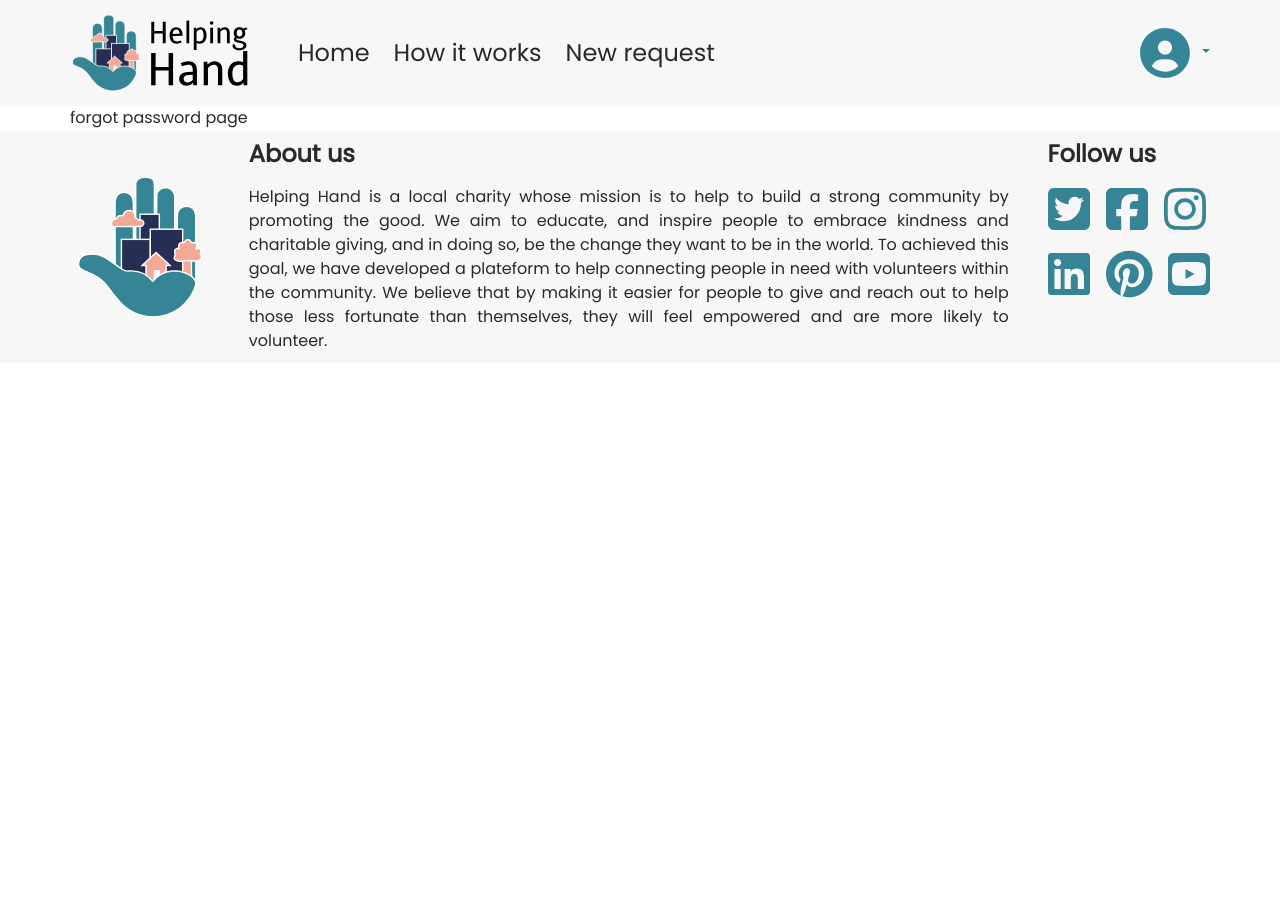
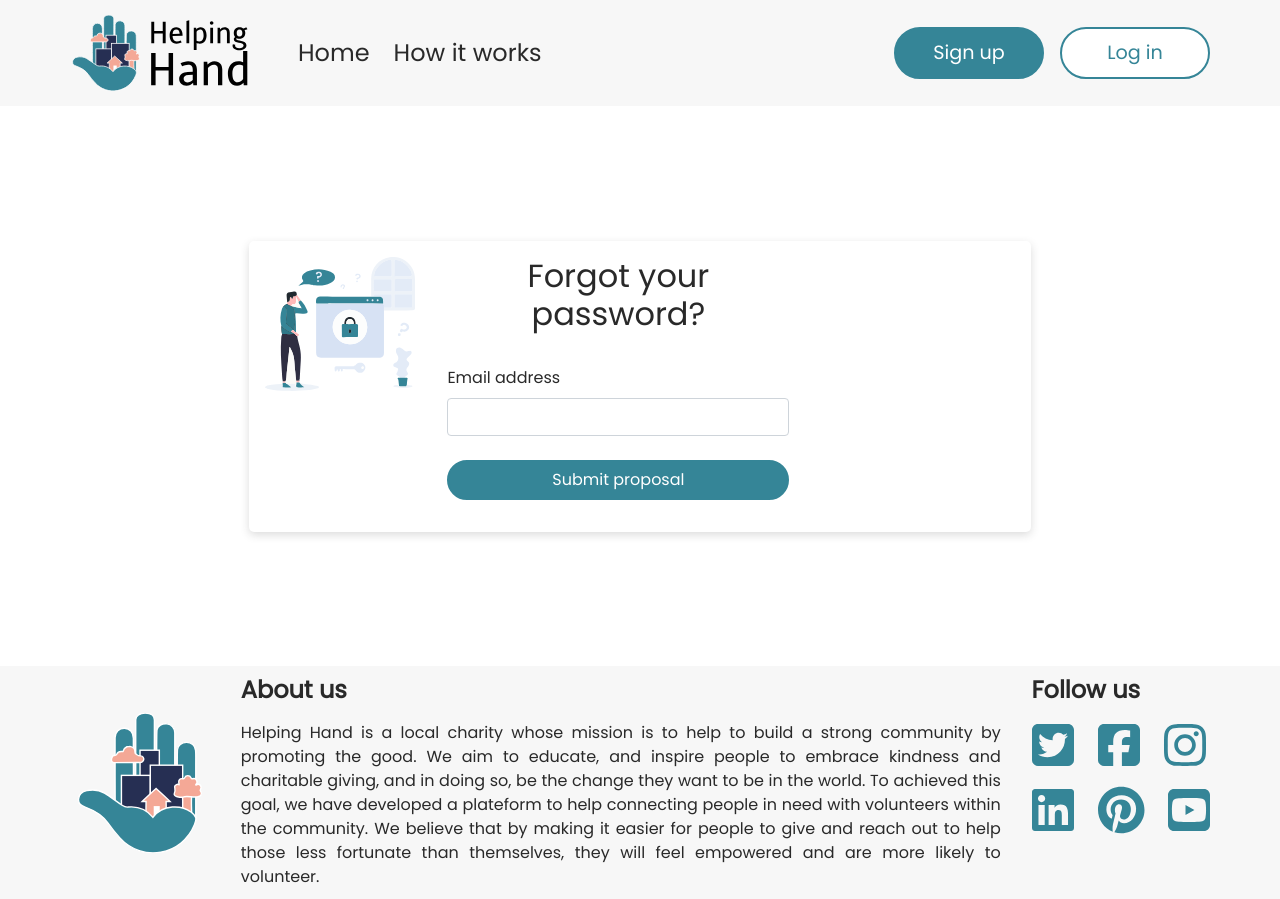
Before and after one commit to MathieuParadis/helping-hand, a React (Create React App) app: page /forgotten-password in a window 1280 px wide. Before the commit the page ends 840 px from the top, so only its background shows below. Built offline with nearby package versions, Linux system fonts and the light colour scheme.

Commit message:
edited reset password page

```diff
--- a/src/components/Footer.jsx
+++ b/src/components/Footer.jsx
@@ -28,7 +28,7 @@ const Footer = () => {
               <FontAwesomeIcon icon="fa-brands fa-twitter-square" size="3x" className="navlink"/>
             </a>
             <a href="https://facebook.com/" target="_blank">
-              <FontAwesomeIcon icon="fa-brands fa-facebook-square" size="3x" className="navlink mx-3"/>
+              <FontAwesomeIcon icon="fa-brands fa-facebook-square" size="3x" className="navlink mx-4"/>
             </a>
             <a href="https://instagram.com/" target="_blank">
               <FontAwesomeIcon icon="fa-brands fa-instagram" size="3x" className="navlink"/>
@@ -39,7 +39,7 @@ const Footer = () => {
               <FontAwesomeIcon icon="fa-brands fa-linkedin" size="3x" className="navlink"/>
             </a>
             <a href="https://facebook.com/" target="_blank">
-              <FontAwesomeIcon icon="fa-brands fa-pinterest" size="3x" className="navlink mx-3"/>
+              <FontAwesomeIcon icon="fa-brands fa-pinterest" size="3x" className="navlink mx-4"/>
             </a>
             <a href="https://instagram.com/" target="_blank">
               <FontAwesomeIcon icon="fa-brands fa-youtube-square" size="3x" className="navlink"/>
--- a/src/components/HamburgerMenu.jsx
+++ b/src/components/HamburgerMenu.jsx
@@ -3,7 +3,7 @@ import React from 'react';
 import { NavLink } from 'react-router-dom';
 
 const HamburgerMenu = () => {
-  let loggedIn = true;
+  let loggedIn = false;
 
   const handleMenu = () => {
     document.querySelector(".span1").classList.toggle("clicked");
--- a/src/components/Navigation.jsx
+++ b/src/components/Navigation.jsx
@@ -34,7 +34,7 @@ const Navigation = () => {
     alert("logging out");
   }
 
-  let loggedIn = true;
+  let loggedIn = false;
 
   return (
     <>
--- a/src/pages/Auth/ForgottenPassword.jsx
+++ b/src/pages/Auth/ForgottenPassword.jsx
@@ -5,9 +5,39 @@ import React from 'react';
 import forgotten_password_illustration from '../../assets/images/forgotten_password_illustration.svg';
 
 const ForgottenPassword = () => {
+  const postResetPasswordRequest = (e) => {
+    alert("reset password request");
+  }
+
   return (
     <div className="forgotten-password">
-      forgot password page
+      <div class="container d-flex justify-content-center align-items-center">
+        <div class="box box-shadow border-radius-5 p-3 d-flex">
+          <div className="box-left d-none d-md-block pe-md-3">
+            <img src={forgotten_password_illustration} alt="Forgotten password illustration" className="illustration" />
+          </div>
+          <div className="box-right ps-md-3">
+            <h2 className="text-center pb-4">Forgot your<br></br>password?</h2>
+
+          <div className="form-container">
+            <form onSubmit={postResetPasswordRequest}>
+              <div className="mb-3">
+                <label htmlFor="email" className="form-label">Email address</label>
+                <input type="email" className="form-control" id="email" aria-describedby="email input field" placeholder="" required />
+              </div>
+              <div className="mt-4">
+                <button type="submit" className="btn button-primary w-100 text-white mb-3" id="register_btn">Submit proposal</button>
+              </div>
+            </form>
+          </div>
+
+
+
+
+
+          </div>
+        </div>
+      </div>
     </div>
   );
 };
--- a/src/styles/_settings.scss
+++ b/src/styles/_settings.scss
@@ -126,6 +126,7 @@ a {
   cursor: pointer;
 }
 
+// -------------------- BUTTON CLASSES -------------------- //
 .button-w150 {
   width: 150px;
   padding: 10px;
@@ -161,6 +162,8 @@ a {
   }
 }
 
+
+// -------------------- FONT COLOR CLASSES -------------------- //
 .text-primary {
   color: var(--prim-color);
 }
@@ -184,3 +187,22 @@ a {
 .text-justify {
   text-align: justify;
 }
+
+// -------------------- BOX SHADOW CLASSES -------------------- //
+.box-shadow {
+  box-shadow: 0 3px 8px rgba(50, 50, 50, 0.17);
+}
+
+// -------------------- BORDER CLASSES -------------------- //
+.border-radius-5 {
+  border-radius: 5px;
+}
+
+.border-radius-top-5 {
+  border-radius: 5px 5px 0 0 !important;
+
+}
+
+.border-radius-bottom-5 {
+  border-radius: 0 0 5px 5px !important;
+}
--- a/src/styles/pages/_forgotten_password.scss
+++ b/src/styles/pages/_forgotten_password.scss
@@ -1,3 +1,17 @@
-// .forgotten-password {
+.forgotten-password {
+  .container {
+    min-height: 70vh;
+    width: 100%;
 
-// }
+    .box {
+      min-width: 360px;
+      width: 70%;
+
+      .box-left {
+        .illustration {
+          width: 150px;
+        }
+      }
+    }
+  }
+}
```
